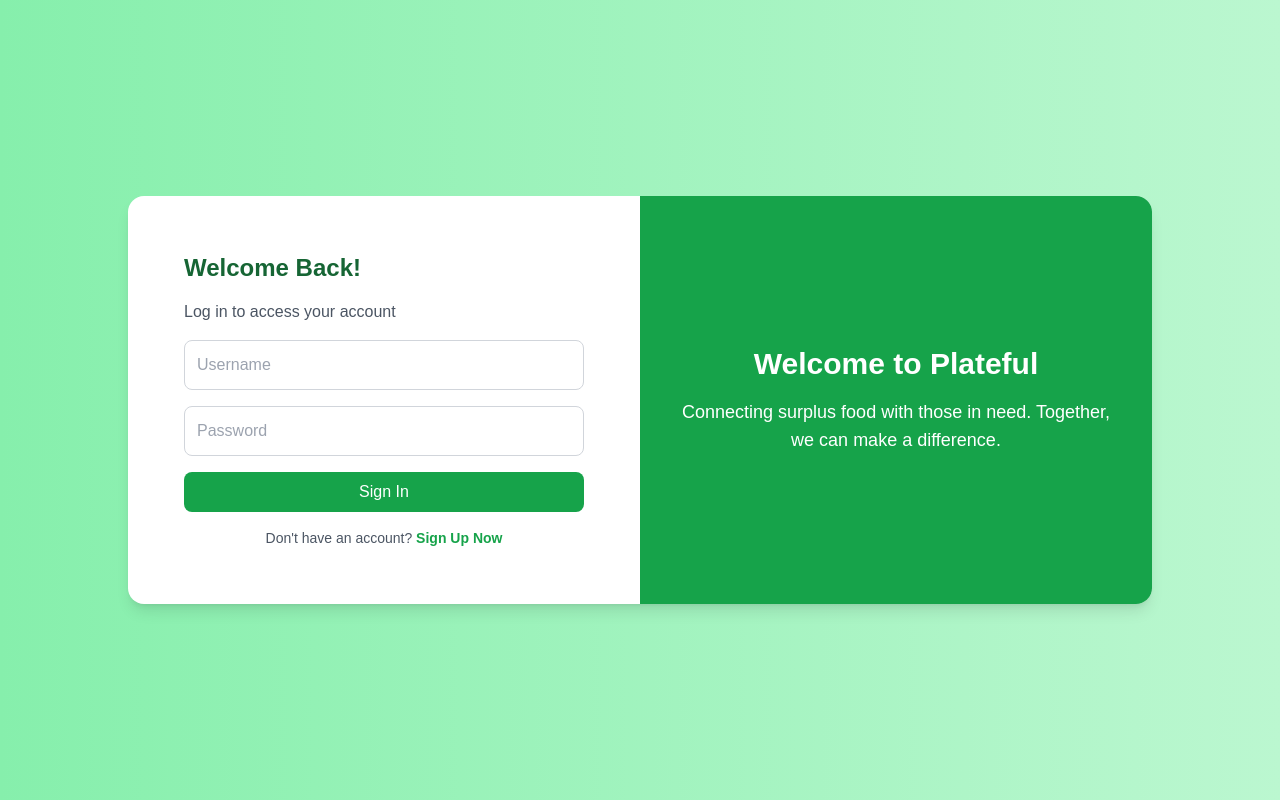
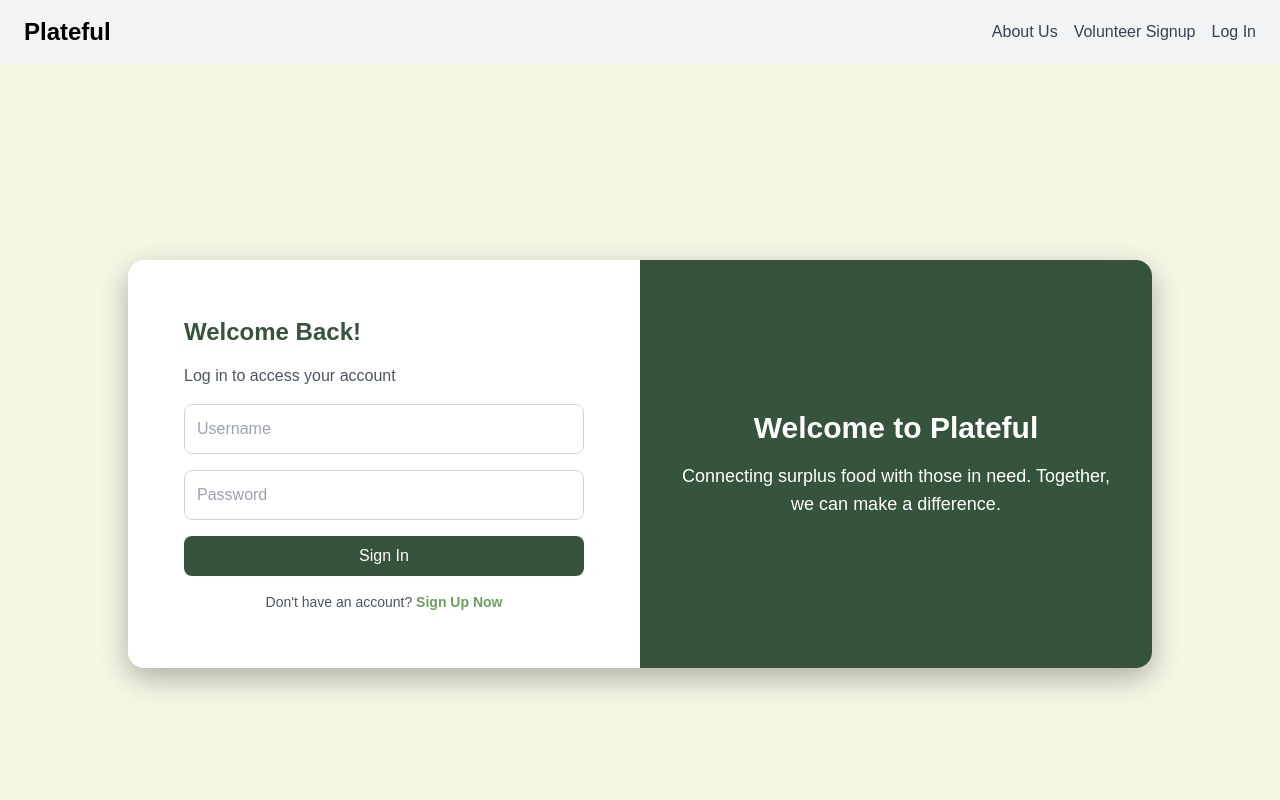
Before and after one commit to isaacfung1/Plateful, a Next.js app in the folder plateful/: page /login in a window 1280 px wide. Shown: the top 800 px of the page. Built offline with nearby package versions, Linux system fonts and the light colour scheme.

Commit message:
changed login theme

```diff
--- a/plateful/components/login/loginForm.tsx
+++ b/plateful/components/login/loginForm.tsx
@@ -27,7 +27,7 @@
         {/* Sign In Button */}
         <button
           type="submit"
-          className="w-full bg-green-600 text-white rounded-lg py-2 hover:bg-green-700 transition"
+          className="w-full bg-green-800 text-white rounded-lg py-2 hover:bg-green-700 transition"
         >
           Sign In
         </button>
--- a/plateful/components/login/loginPage.tsx
+++ b/plateful/components/login/loginPage.tsx
@@ -1,18 +1,22 @@
 import React from "react";
 import LoginForm from "./loginForm";
+import Header from "../home/Header";
+import Footer from "../home/Footer";
 
 const LoginPage = () => {
   return (
-    <div className="h-screen flex items-center justify-center bg-gradient-to-r from-green-300 via-beige-100 to-green-200">
+    <div>
+      <Header />
+      <div className="h-screen flex items-center justify-center bg-beige">
       {/* Floating Card */}
-      <div className="flex w-4/5 max-w-5xl bg-white rounded-2xl shadow-lg overflow-hidden">
+        <div className="flex w-4/5 max-w-5xl bg-white rounded-2xl custom-shadow overflow-hidden">
           {/* Left Side: Login Form */}
           <div className="w-1/2 p-6">
             <LoginForm />
           </div>
 
           {/* Right Side: Branding Section */}
-        <div className="w-1/2 bg-green-600 text-white flex flex-col justify-center items-center p-10">
+          <div className="w-1/2 bg-green-800 text-white flex flex-col justify-center items-center p-10">
             <h1 className="text-3xl font-bold mb-4">Welcome to Plateful</h1>
             <p className="text-lg text-center">
               Connecting surplus food with those in need. Together, we can make a difference.
@@ -20,6 +24,9 @@
           </div>
         </div>
       </div>
+      <Footer />
+    </div>
+
   );
 };
 
--- a/plateful/package.json
+++ b/plateful/package.json
@@ -9,19 +9,17 @@
     "lint": "next lint"
   },
   "dependencies": {
-    "autoprefixer": "^10.4.20",
     "next": "15.1.6",
     "pg": "^8.13.1",
-    "postcss": "^8.x.x",
     "react": "^19.0.0",
-    "react-dom": "^19.0.0",
-    "tailwindcss": "^3.x.x"
+    "react-dom": "^19.0.0"
   },
   "devDependencies": {
     "@eslint/eslintrc": "^3",
     "@types/node": "^20",
     "@types/react": "^19.0.8",
     "@types/react-dom": "^19",
+    "autoprefixer": "^10.4.20",
     "eslint": "^9",
     "eslint-config-next": "15.1.6",
     "postcss": "^8.5.1",
--- a/plateful/styles/globals.css
+++ b/plateful/styles/globals.css
@@ -32,3 +32,19 @@
 .fade-in {
   animation: fadeIn 1s ease-in-out;
 }
+
+.bg-beige {
+  background-color: #f7f7e6; /* Light beige color */
+}
+
+.custom-shadow {
+  box-shadow: 0 10px 30px rgba(0, 0, 0, 0.3); /* Larger shadow */
+}
+
+.bg-cover {
+  background-size: cover;
+}
+
+.bg-center {
+  background-position: center;
+}
--- a/plateful/tailwind.config.js
+++ b/plateful/tailwind.config.js
@@ -3,7 +3,17 @@
      './components/**/*.{js,ts,jsx,tsx}'],
   darkMode: 'media', // or 'class'
   theme: {
-    extend: {},
+    extend: {
+      colors: {
+        beige: {
+          100: "#fefae0",
+        },
+        green: {
+          600: "#6c9e5e",
+          800: "#36543b",
+        },
+      }
+    },
   },
   variants: {
     extend: {},
```
Also changed, not shown: plateful/images/login page image.jpg (added), 1 other file (tests, documents, lock files or other folders). Lines whose indentation alone changed are shown as unchanged.
